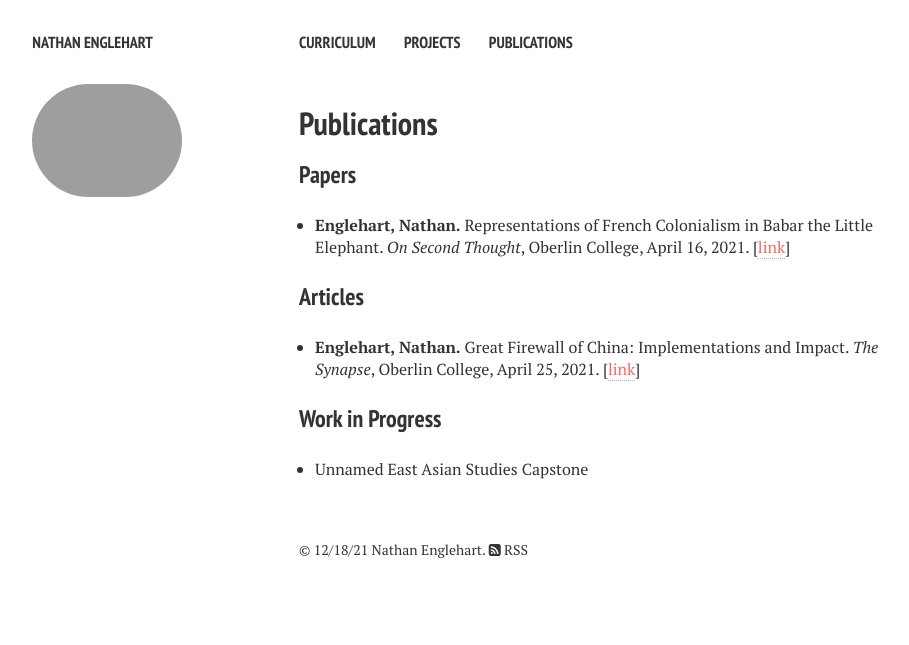
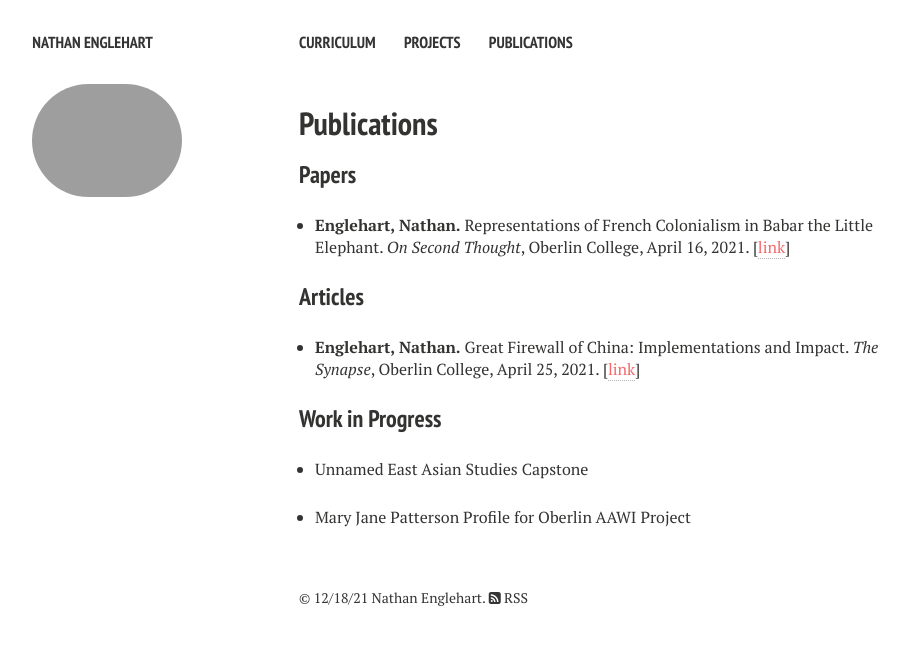
Before and after one commit to nathanenglehart/nathanenglehart.github.io, a Jekyll site: the page built from publications.md, in a window 1280 px wide. Shown: the top 645 px of the page, without its empty margins (21-930 px from the left). Built offline with Jekyll 4.4.1, drawn with Linux system fonts in a browser that asks for light colours; nearby versions of some CDN libraries.

Commit message:
Update publications.html

```diff
--- a/_layouts/publications.html
+++ b/_layouts/publications.html
@@ -83,7 +83,6 @@ div.bibtex pre { font-size: 75%; overflow: auto;  width: 100%; padding: 0em 0em;
 	<h1>Publications</h1>
 	<h3>Papers</h3>
 	<ul style="padding-left: 1em !important;">
-		<!--<li><b>Englehart, Nathan.</b> Implications of the Internal Causes of Russia’s Defeat in the Russo-Japanese War. <i>Penn History Review</i>, University of Pennsylvania, (forthcoming in) December 2021. [<a style="color: #f56a6a !important;" href="">link</a>]</li> -->
 		<li><p><b>Englehart, Nathan.</b> Representations of French Colonialism in Babar the Little Elephant. <i>On Second Thought</i>, Oberlin College, April 16, 2021. [<a style="color: #f56a6a !important;" href="https://oberlinost.wordpress.com/2021/04/16/representations-of-french-colonialism-in-the-story-of-babar-the-little-elephant/">link</a>]</p></li>
 	</ul>
 	<h3>Articles</h3>
@@ -93,6 +92,7 @@ div.bibtex pre { font-size: 75%; overflow: auto;  width: 100%; padding: 0em 0em;
 	<h3>Work in Progress</h3>
 	<ul style="padding-left: 1em !important;">
 		<li><p>Unnamed East Asian Studies Capstone</p></li>
+		<li><p>Mary Jane Patterson Profile for Oberlin AAWI Project</p></li>
 	</ul>
     </div><!-- /.article-wrap -->
     {% if site.disqus_shortname and page.comments %}
```
